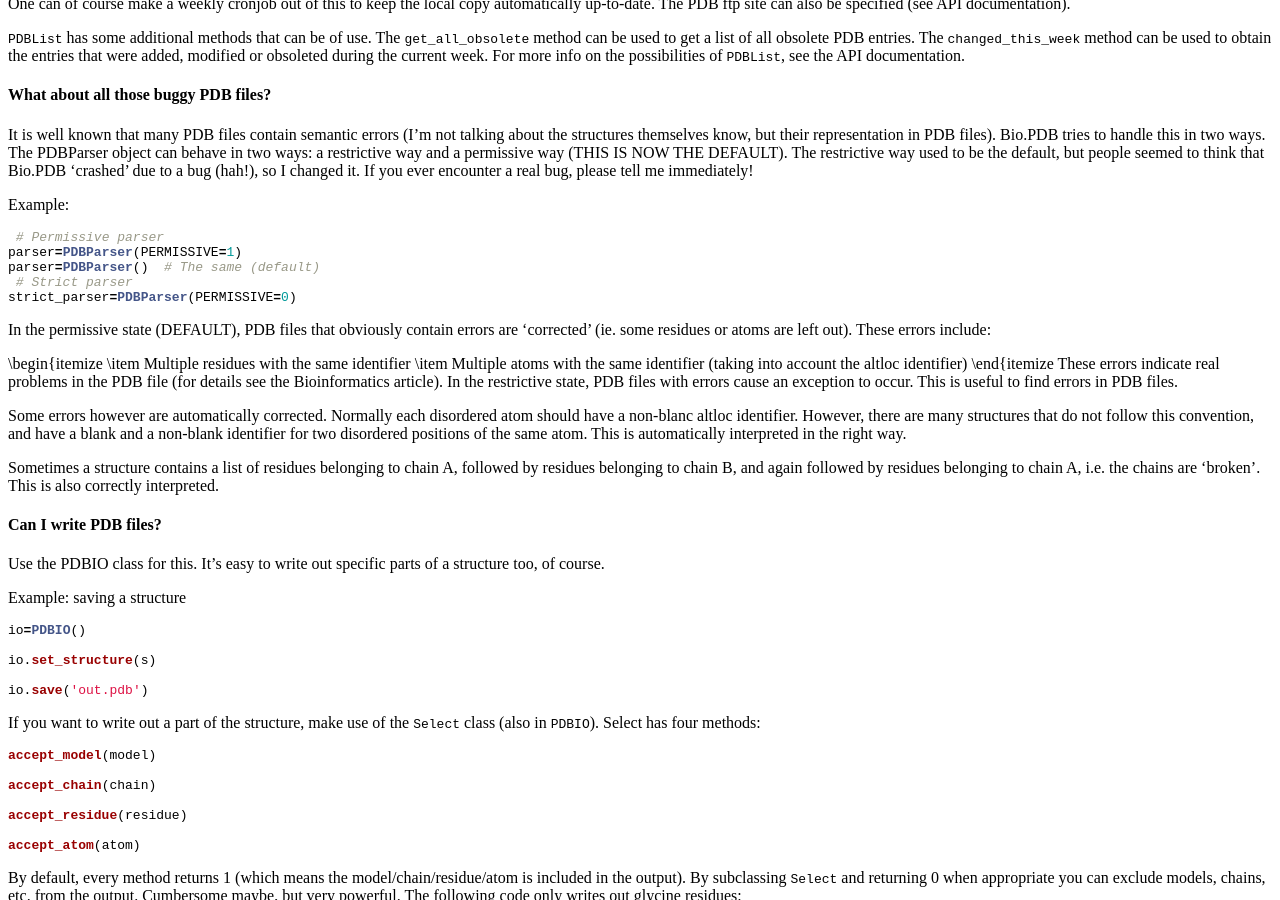
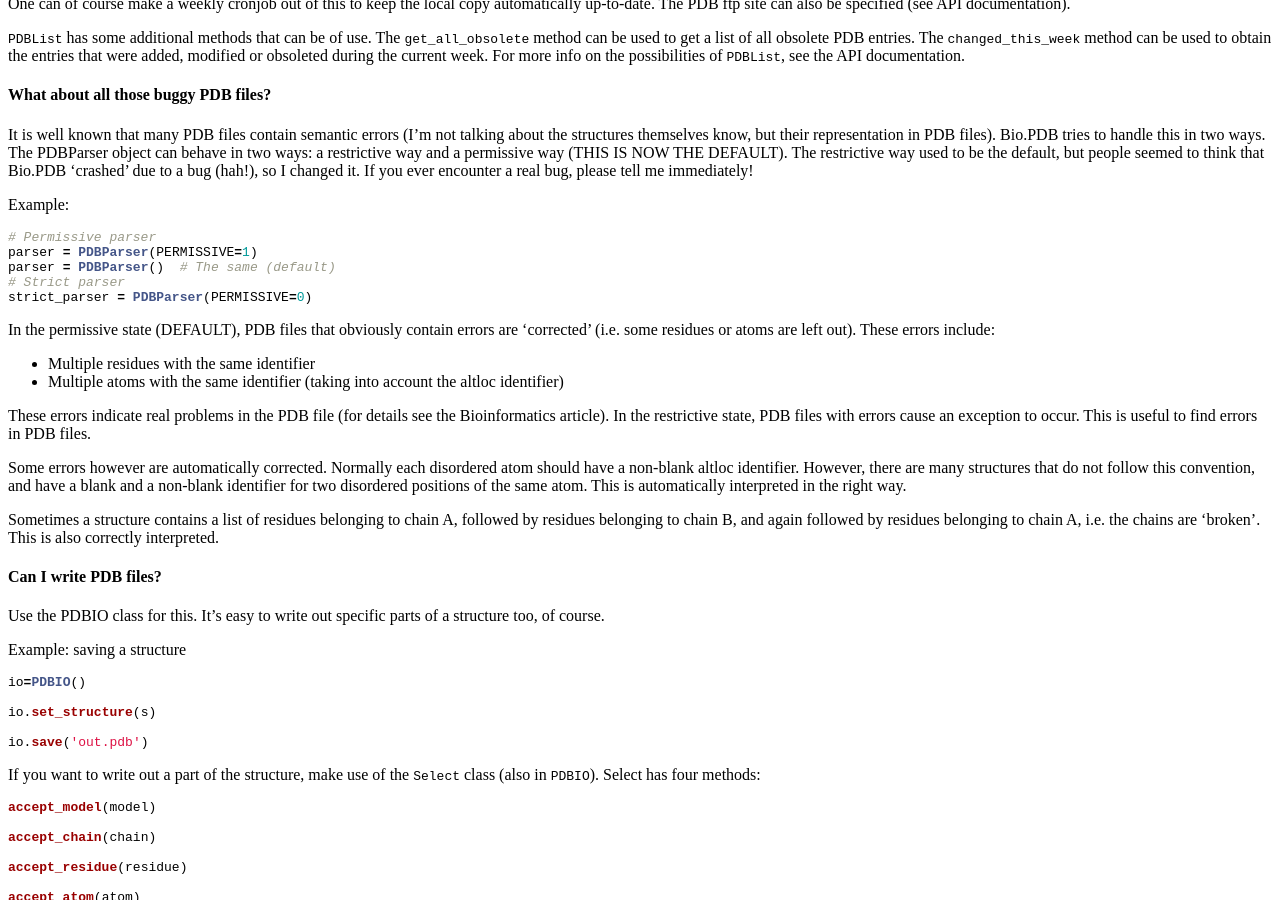
Before and after one commit to biopython/biopython.github.io, a Jekyll site: the page built from wiki/The_Biopython_Structural_Bioinformatics_FAQ.md, in a window 1280 px wide and 900 px high, scrolled down 3111 px. Built offline with Jekyll 4.4.1, drawn with Linux system fonts in a browser that asks for light colours.

Commit message:
/* What about all those buggy PDB files? */

````diff
--- a/wiki/The_Biopython_Structural_Bioinformatics_FAQ.md
+++ b/wiki/The_Biopython_Structural_Bioinformatics_FAQ.md
@@ -290,26 +290,27 @@ immediately!
 Example:
 
 ``` python
- # Permissive parser
-parser=PDBParser(PERMISSIVE=1)
-parser=PDBParser()  # The same (default)
- # Strict parser
-strict_parser=PDBParser(PERMISSIVE=0)
+# Permissive parser
+parser = PDBParser(PERMISSIVE=1)
+parser = PDBParser()  # The same (default)
+# Strict parser
+strict_parser = PDBParser(PERMISSIVE=0)
 ```
 
 In the permissive state (DEFAULT), PDB files that obviously contain
-errors are 'corrected' (ie. some residues or atoms are left out). These
+errors are 'corrected' (i.e. some residues or atoms are left out). These
 errors include:
 
-\\begin{itemize \\item Multiple residues with the same identifier \\item
-Multiple atoms with the same identifier (taking into account the altloc
-identifier) \\end{itemize These errors indicate real problems in the PDB
-file (for details see the Bioinformatics article). In the restrictive
-state, PDB files with errors cause an exception to occur. This is useful
-to find errors in PDB files.
+-   Multiple residues with the same identifier
+-   Multiple atoms with the same identifier (taking into account the
+    altloc identifier)
+
+These errors indicate real problems in the PDB file (for details see the
+Bioinformatics article). In the restrictive state, PDB files with errors
+cause an exception to occur. This is useful to find errors in PDB files.
 
 Some errors however are automatically corrected. Normally each
-disordered atom should have a non-blanc altloc identifier. However,
+disordered atom should have a non-blank altloc identifier. However,
 there are many structures that do not follow this convention, and have a
 blank and a non-blank identifier for two disordered positions of the
 same atom. This is automatically interpreted in the right way.
````
Also changed, not shown: 1 other file.
